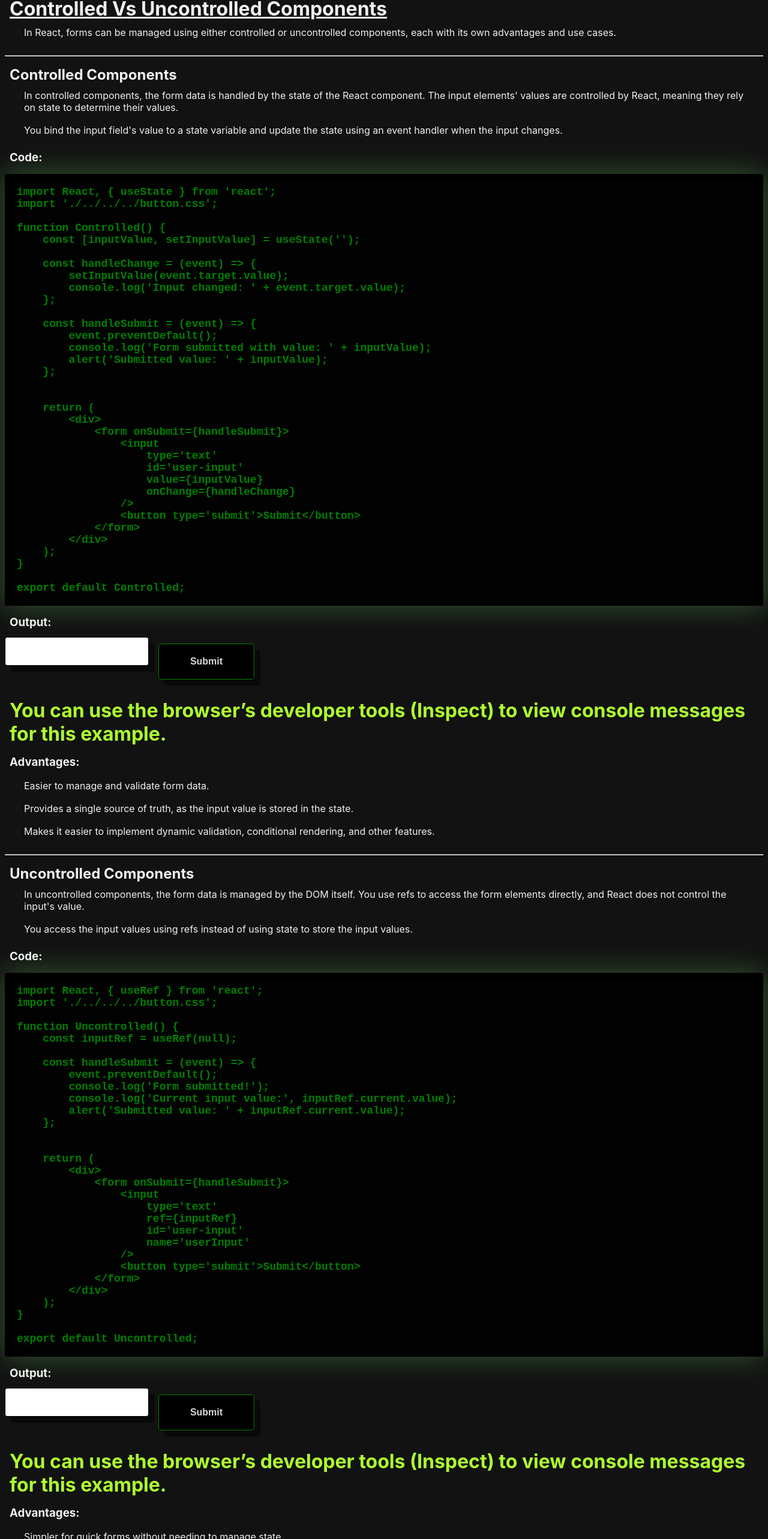
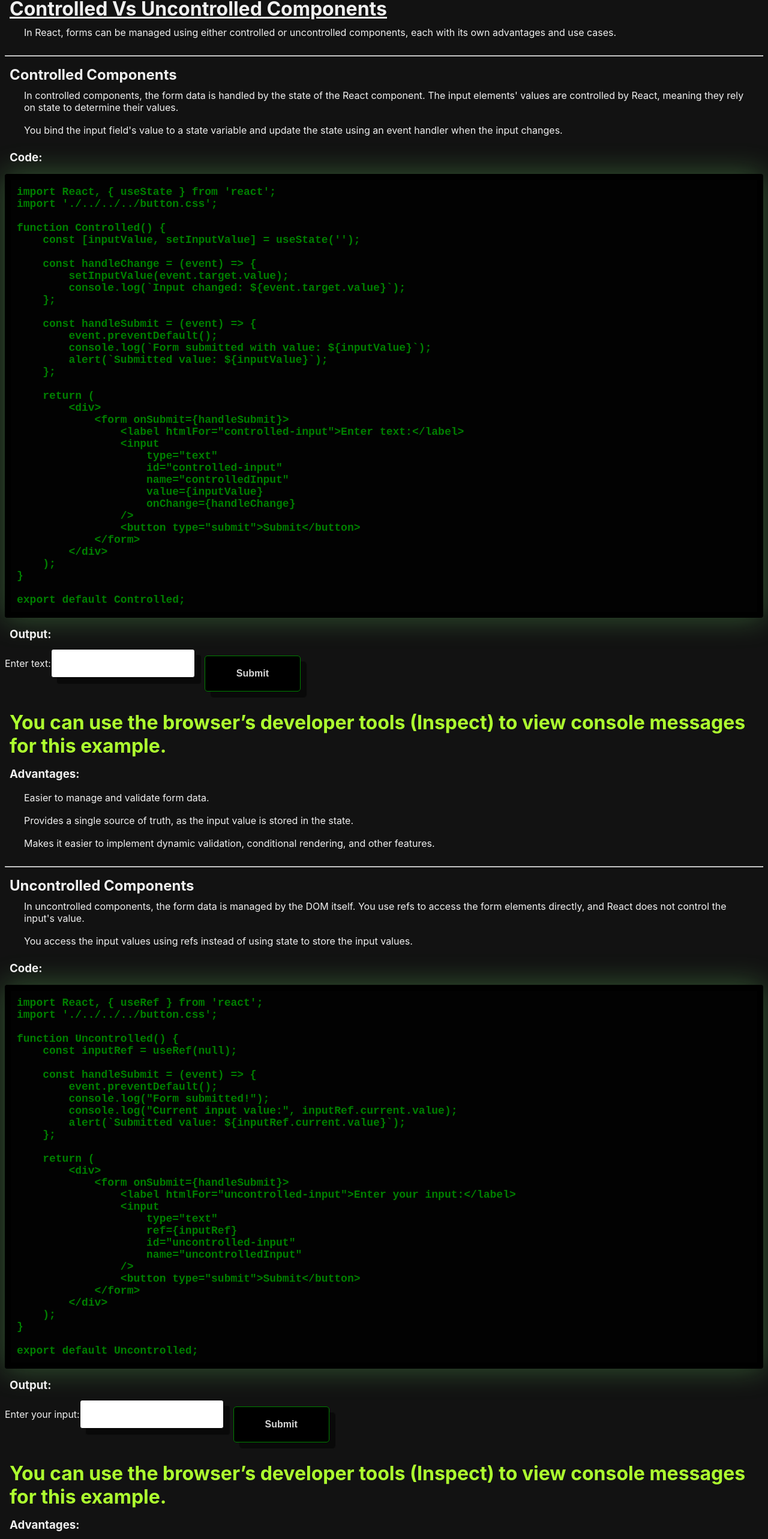
Before and after one commit to rees-kyle/react_showcase, a React (Create React App) app in the folder project/: page /react_showcase/controlled-vs-uncontrolled-components in a window 1280 px wide. Shown: the part 840-3406 px from the top of the page at 60% size. Built offline with nearby package versions, Linux system fonts and the light colour scheme.

Commit message:
Modify form elements
- Ensured unique ARIA and label IDs to prevent accessibility conflicts.
- Modified code examples with the new code.

```diff
--- a/project/src/components/forms/controlled_vs_uncontrolled_components/Controlled.js
+++ b/project/src/components/forms/controlled_vs_uncontrolled_components/Controlled.js
@@ -19,11 +19,10 @@ function Controlled() {
         alert(`Submitted value: ${inputValue}`); // Display the submitted value in an alert
     };
 
-
     return (
         <div>
-            <br/>
-            <hr/>
+            <br />
+            <hr />
             <h2>Controlled Components</h2>
             <p>
                 In controlled components, the form data is handled by the state of the React component.
@@ -38,46 +37,56 @@ function Controlled() {
             <h3>Code:</h3>
             <pre>
                 <code>
-                    {"import React, { useState } from 'react';\n" +
-                    "import './../../../button.css';\n\n" +
-                    "function Controlled() {\n" +
-                    "    const [inputValue, setInputValue] = useState('');\n\n" +
-                    "    const handleChange = (event) => {\n" +
-                    "        setInputValue(event.target.value);\n" +
-                    "        console.log('Input changed: ' + event.target.value);\n" +
-                    "    };\n\n" +
-                    "    const handleSubmit = (event) => {\n" +
-                    "        event.preventDefault();\n" +
-                    "        console.log('Form submitted with value: ' + inputValue);\n" +
-                    "        alert('Submitted value: ' + inputValue);\n" +
-                    "    };\n\n\n" +
-                    "    return (\n" +
-                    "        <div>\n" +
-                    "            <form onSubmit={handleSubmit}>\n" +
-                    "                <input \n" +
-                    "                    type='text' \n" +
-                    "                    id='user-input' \n" +
-                    "                    value={inputValue}\n" +
-                    "                    onChange={handleChange}\n" +
-                    "                />\n" +
-                    "                <button type='submit'>Submit</button>\n" +
-                    "            </form>\n" +
-                    "        </div>\n" +
-                    "    );\n" +
-                    "}\n\n" +
-                    "export default Controlled;"}
+                    {`import React, { useState } from 'react';
+import './../../../button.css';
+
+function Controlled() {
+    const [inputValue, setInputValue] = useState('');
+
+    const handleChange = (event) => {
+        setInputValue(event.target.value);
+        console.log(\`Input changed: \${event.target.value}\`);
+    };
+
+    const handleSubmit = (event) => {
+        event.preventDefault();
+        console.log(\`Form submitted with value: \${inputValue}\`);
+        alert(\`Submitted value: \${inputValue}\`);
+    };
+
+    return (
+        <div>
+            <form onSubmit={handleSubmit}>
+                <label htmlFor="controlled-input">Enter text:</label>
+                <input
+                    type="text"
+                    id="controlled-input"
+                    name="controlledInput"
+                    value={inputValue}
+                    onChange={handleChange}
+                />
+                <button type="submit">Submit</button>
+            </form>
+        </div>
+    );
+}
+
+export default Controlled;
+`}
                 </code>
             </pre>
 
             <h3>Output:</h3>
-            <form onSubmit={handleSubmit}> {/* Attach handleSubmit to form's onSubmit event */}
+            <form onSubmit={handleSubmit}>
+                <label htmlFor="controlled-input">Enter text:</label>
                 <input
                     type="text"
-                    id='user-input'
-                    value={inputValue} // Bind input value to the state variable 'inputValue'
-                    onChange={handleChange} // Attach handleChange to input's onChange event
+                    id="controlled-input"
+                    name="controlledInput"
+                    value={inputValue}
+                    onChange={handleChange}
                 />
-                <button type="submit">Submit</button> {/* Button to submit the form */}
+                <button type="submit">Submit</button>
             </form>
             <h1 className="output">
                 You can use the browser’s developer tools (Inspect) to view console messages for this example.
@@ -97,4 +106,4 @@ function Controlled() {
     );
 }
 
-export default Controlled; // Export the component for use in other files
+export default Controlled;
--- a/project/src/components/forms/controlled_vs_uncontrolled_components/Uncontrolled.js
+++ b/project/src/components/forms/controlled_vs_uncontrolled_components/Uncontrolled.js
@@ -13,7 +13,6 @@ function Uncontrolled() {
         console.log("Current input value:", inputRef.current.value); // Log the input value
         alert(`Submitted value: ${inputRef.current.value}`); // Alert the current value of the input
     };
-
 
     return (
         <div>
@@ -31,44 +30,49 @@ function Uncontrolled() {
             <h3>Code:</h3>
             <pre>
                 <code>
-                    {"import React, { useRef } from 'react';\n" +
-                    "import './../../../button.css';\n\n" +
-                    "function Uncontrolled() {\n" +
-                    "    const inputRef = useRef(null);\n\n" +
-                    "    const handleSubmit = (event) => {\n" +
-                    "        event.preventDefault();\n" +
-                    "        console.log('Form submitted!');\n" +
-                    "        console.log('Current input value:', inputRef.current.value);\n" +
-                    "        alert('Submitted value: ' + inputRef.current.value);\n" +
-                    "    };\n\n\n" +
-                    "    return (\n" +
-                    "        <div>\n" +
-                    "            <form onSubmit={handleSubmit}>\n" +
-                    "                <input \n" +
-                    "                    type='text' \n" +
-                    "                    ref={inputRef} \n" +
-                    "                    id='user-input' \n" +
-                    "                    name='userInput' \n" +
-                    "                />\n" +
-                    "                <button type='submit'>Submit</button>\n" +
-                    "            </form>\n" +
-                    "        </div>\n" +
-                    "    );\n" +
-                    "}\n\n" +
-                    "export default Uncontrolled;"}
+                    {`import React, { useRef } from 'react';
+import './../../../button.css';
+
+function Uncontrolled() {
+    const inputRef = useRef(null);
+
+    const handleSubmit = (event) => {
+        event.preventDefault();
+        console.log("Form submitted!");
+        console.log("Current input value:", inputRef.current.value);
+        alert(\`Submitted value: \${inputRef.current.value}\`);
+    };
+
+    return (
+        <div>
+            <form onSubmit={handleSubmit}>
+                <label htmlFor="uncontrolled-input">Enter your input:</label>
+                <input
+                    type="text"
+                    ref={inputRef}
+                    id="uncontrolled-input"
+                    name="uncontrolledInput"
+                />
+                <button type="submit">Submit</button>
+            </form>
+        </div>
+    );
+}
+
+export default Uncontrolled;
+`}
                 </code>
             </pre>
 
             <h3>Output:</h3>
             <form onSubmit={handleSubmit}>
-                {/* Input field is referenced by inputRef */}
+                <label htmlFor="uncontrolled-input">Enter your input:</label>
                 <input
                     type="text"
                     ref={inputRef}
-                    id="user-input"
-                    name="userInput"
+                    id="uncontrolled-input"
+                    name="uncontrolledInput"
                 />
-                {/* Submit button */}
                 <button type="submit">Submit</button>
             </form>
             <h1 className="output">
--- a/project/src/components/forms/form_libraries/ReactHookFormExample.js
+++ b/project/src/components/forms/form_libraries/ReactHookFormExample.js
@@ -85,6 +85,7 @@ const ReactHookFormExample = () => {
 
 
     return (
+        <div>
             <form onSubmit={handleSubmit(onSubmit)}>
                 <div>
                     <label className="label" htmlFor="name">Name: </label>
@@ -99,10 +100,12 @@ const ReactHookFormExample = () => {
                 </div>
                 <button type="submit">Submit</button>
             </form>
+        </div>
     );
 }
 
-export default ReactHookFormExample;`}
+export default ReactHookFormExample;
+`}
                 </code>
             </pre>
 
--- a/project/src/components/typescript/basic_concepts/EventHandling.tsx
+++ b/project/src/components/typescript/basic_concepts/EventHandling.tsx
@@ -42,6 +42,7 @@ const EventHandling = () => {
 
   return (
     <div>
+      <label htmlFor="event-handling">Input Field: </label>
       <input
         id="event-handling"
         type="text"
@@ -61,6 +62,7 @@ export default EventHandling;
       </pre>
 
       <h3>Output:</h3>
+      <label htmlFor="event-handling">Input Field: </label>
       {/* Input field with an onChange event handler */}
       <input
         id="event-handling"
--- a/project/src/components/typescript/basic_concepts/TypingRefs.tsx
+++ b/project/src/components/typescript/basic_concepts/TypingRefs.tsx
@@ -49,6 +49,7 @@ const TypingRefs = () => {
 
   return (
     <div>
+      <label htmlFor="typing-refs">Focusable Input: </label>
       <input
         id="typing-refs"
         type="text"
@@ -67,6 +68,7 @@ export default TypingRefs;
       </pre>
 
       <h3>Output:</h3>
+      <label htmlFor="typing-refs">Focusable Input: </label>
       {/* Input field with a reference assigned to inputRef */}
       <input
         id="typing-refs"
```
Also changed, not shown: project/src/components/forms/form_libraries/FormikExample.js (+11 -9 lines). Lines whose indentation alone changed are shown as unchanged.
